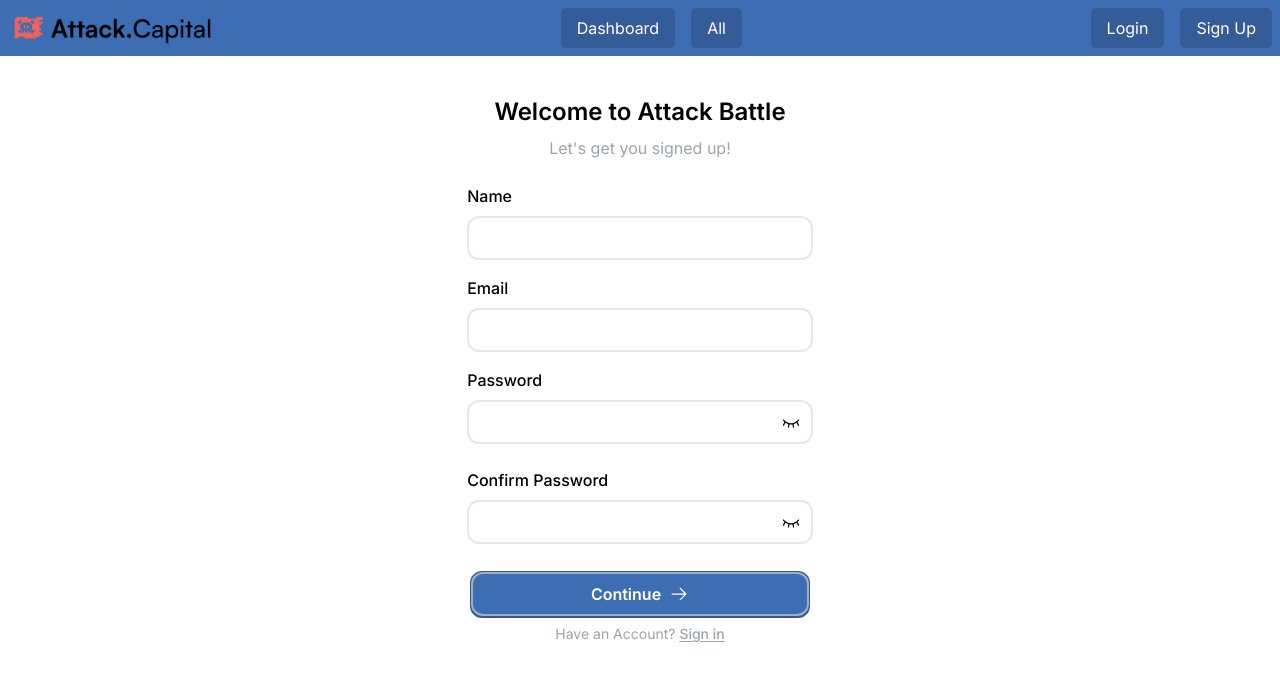
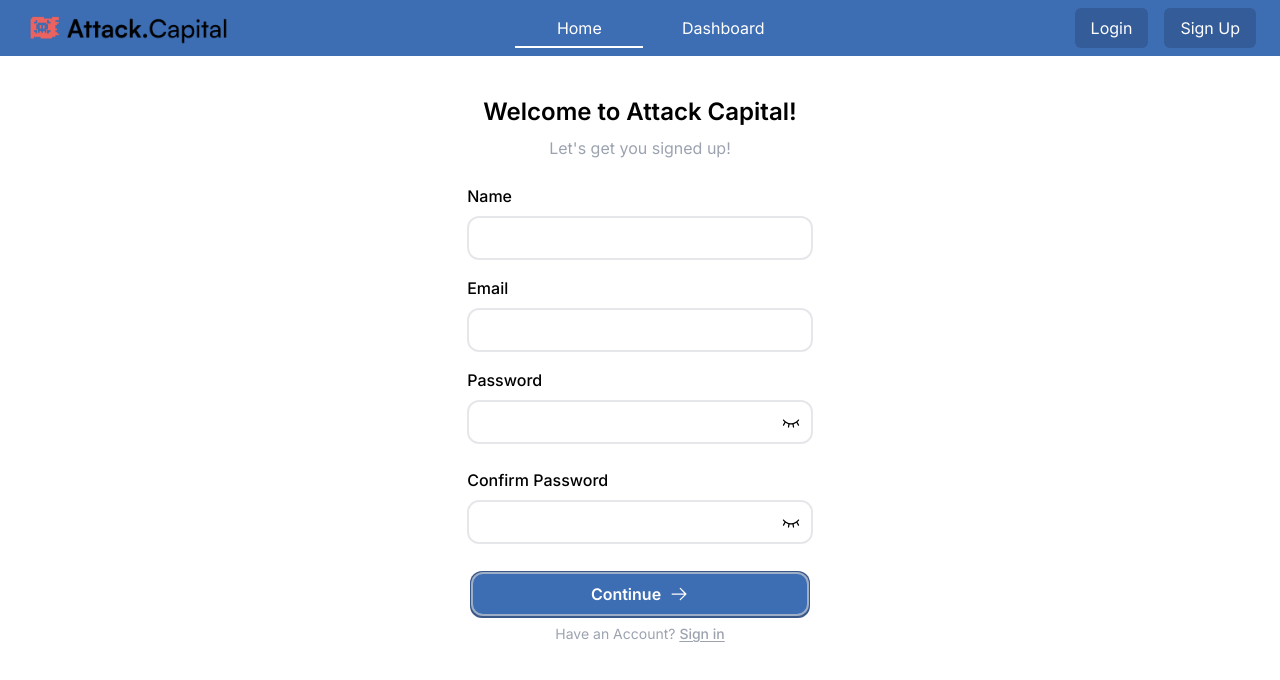
Before and after one commit to woaitsAryan/attack-battle-task, a Next.js app in the folder frontend/: page /signup in a window 1280 px wide. Shown: the top 680 px of the page. Built offline with nearby package versions, Linux system fonts and the light colour scheme; no server answers.

Commit message:
fix: css changes

```diff
--- a/frontend/app/components/Navbar.tsx
+++ b/frontend/app/components/Navbar.tsx
@@ -16,17 +16,18 @@ const Navbar = () => {
             setUsername('')
         }
     }, [])
-
+    const [menubtn, setmenubtn] = useState(0);
     return (
-        <nav className="flex justify-between items-center p-2 bg-[#3D6DB3] text-white">
+        <nav className="flex justify-between items-center p-2 bg-[#3D6DB3]  text-white px-6">
             <Image src="/logo.png" alt="logo" height={32} width={204} />
-            <div className="flex gap-4">
-                <Link href="/dashboard" className="py-2 px-4 rounded-md bg-[#345C98] hover:bg-[#2D5185] active:bg-[#395887]">Dashboard</Link>
-                <Link href="/" className="py-2 px-4 rounded-md bg-[#345C98] hover:bg-[#2D5185] active:bg-[#395887]">All</Link>
+            <div className="flex gap-4 relative">
+                <div className={`w-32 h-[2px] bg-white absolute bottom-0 left-0 ${menubtn === 0 ? "" : "translate-x-[110%]"} transition-all duration-200 ease-linear`}></div>
+                <Link href="/" className="py-2 px-4 rounded-md w-32 text-center" onClick={() => setmenubtn(1)}>Home</Link>
+                <Link href="/dashboard" className="py-2 px-4 rounded-md  w-32 text-center" onClick={() => setmenubtn(0)}>Dashboard</Link>
             </div>
             <div className="flex gap-4">
                 {username ? (
-                    <span>Welcome, {username}</span>
+                    <span>Welcome, <span className='font-bold'>{username}</span></span>
                 ) : (
                     <>
                         <Link href="/login" className="py-2 px-4 rounded-md bg-[#345C98] hover:bg-[#2D5185] active:bg-[#395887]">Login</Link>
--- a/frontend/app/components/postCard.tsx
+++ b/frontend/app/components/postCard.tsx
@@ -4,14 +4,15 @@ import truncate from '../../lib/trunacate';
 
 interface Props {
     post: PostType;
+    type?:string;
 }
 
 const PostCard = (props: Props) => {
     return (
-        <div className="w-full relative overflow-clip bg-white dark:bg-transparent font-primary flex flex-col gap-1 rounded-lg dark:rounded-none text-black border-gray-300 border-[1px] dark:border-x-0 dark:border-t-0 dark:border-dark_primary_btn dark:border-b-0 p-4 max-md:p-2">
-            <div className="text-xl font-semibold">{truncate(props.post.title, 30)}</div>
-            <div className="text-gray-400">{truncate(props.post.content, 50)}</div>
-            <div className = "flex flex-row justify-between">
+        <div className={`${props.type ? "w-full" : "w-[45%]"} relative overflow-clip bg-white hover:bg-gray-100  dark:bg-transparent font-primary flex flex-col gap-1 rounded-lg dark:rounded-none text-black border-gray-300 border-b-[1px]  p-4 max-md:p-2`}>
+            <div className="text-xl font-semibold">{truncate(props.post.title, 50)}</div>
+            <div className="text-gray-400 text-sm">{truncate(props.post.content, 200)}</div>
+            <div className = "flex flex-row justify-between mt-4">
                 <div className="text-sm text-gray-500">{new Date(props.post.createdAt).toLocaleDateString()}</div>
                 <div className="text-sm text-gray-500">{props.post.authorId.name}</div>
             </div>
--- a/frontend/app/dashboard/page.tsx
+++ b/frontend/app/dashboard/page.tsx
@@ -32,7 +32,6 @@ const Dashboard = () => {
             backend.get(`/posts?author=${userID}&page=1&limit=10`)
                 .then((res) => {
                     const postData = res.data.posts as PostType[]
-                    console.log(postData)
                     if (postData.length === 0) {
                         Toaster.stopLoad(toaster, "No posts found", 0);
                         return;
@@ -81,10 +80,10 @@ const Dashboard = () => {
                         <div className="text-2xl font-semibold">Dashboard </div>
                         <div className="text-gray-400">Here are your posts</div>
                     </div>
-                    <div className="w-full flex flex-col gap-4">
+                    <div className="w-full flex gap-4 flex-wrap">
                         <Suspense fallback={<PostCardSkeleton />}>
                             {posts.map((post, index) => (
-                                <PostCard key={index} post={post} />
+                                <PostCard key={index} post={post} type="dashboard"/>
                             ))}
                         </Suspense>
                     </div>
--- a/frontend/app/layout.tsx
+++ b/frontend/app/layout.tsx
@@ -4,12 +4,12 @@ import "./globals.css";
 import { ToastContainer } from "react-toastify";
 import 'react-toastify/dist/ReactToastify.css';
 import Navbar from "./components/Navbar";
-
+import NextTopLoader from 'nextjs-toploader';
 const inter = Inter({ subsets: ["latin"] });
 
 export const metadata: Metadata = {
-  title: "Attack battle task",
-  description: "This is my task submission for Attack Battle Company",
+  title: "Attack Capital task",
+  description: "This is my task submission for Attack Capital Company",
 };
 
 export default function RootLayout({
@@ -20,6 +20,7 @@ export default function RootLayout({
   return (
     <html lang="en">
       <body className={inter.className}>
+      <NextTopLoader />
         <ToastContainer />
         <Navbar/>
         {children}
--- a/frontend/app/page.tsx
+++ b/frontend/app/page.tsx
@@ -6,12 +6,13 @@ const MainPage = async () => {
 
     return (
         <main className="h-full flex flex-col justify-center items-center w-full">
-            <div className="w-[70%] max-lg:w-full h-full min-h-screen font-primary py-8 px-8 flex flex-col justify-center items-center">
-                <div className="w-3/5 max-md:w-full flex flex-col items-center gap-6">
+            <div className="w-[70%] max-lg:w-full h-full min-h-screen font-primary  py-8 px-8 flex flex-col justify-center items-center">
+                <div className="w-full max-md:w-full flex flex-col items-center gap-6">
+                    <div className="w-[1px] bg-gray-300 absolute left-1/2 -translate-x-1/2 h-[85%] mt-20"></div>
                     <div className="flex flex-col gap-2 text-center">
-                        <div className="text-2xl font-semibold">All blog posts</div>
+                        <div className="text-2xl font-semibold">All Blog posts</div>
                     </div>
-                    <div className="w-full flex flex-col gap-4">
+                    <div className="w-full flex flex-wrap justify-between">
                         {posts.map((post, index) => (
                             <PostCard key={index} post={post} />
                         ))}
--- a/frontend/app/signup/page.tsx
+++ b/frontend/app/signup/page.tsx
@@ -75,7 +75,7 @@ const Login = () => {
             <div className="w-[50%] max-lg:w-full font-primary py-8 px-8 flex flex-col justify-center items-center translate-y-2">
                 <form onSubmit={handleSubmit} className="w-3/5 max-md:w-full flex flex-col items-center gap-6">
                     <div className="flex flex-col gap-2 text-center">
-                        <div className="text-2xl font-semibold">Welcome to Attack Battle</div>
+                        <div className="text-2xl font-semibold">Welcome to Attack Capital!</div>
                         <div className="text-gray-400">Let&apos;s get you signed up!</div>
                     </div>
                     <div className="w-full flex flex-col gap-4">
--- a/frontend/compose.yaml
+++ b/frontend/compose.yaml
@@ -1,7 +1,7 @@
 version: '3.8'
 
 services:
-  attack-battle-frontend:
+  attack-capital-frontend:
     build:
       context: .
       dockerfile: Dockerfile
--- a/frontend/lib/toast.ts
+++ b/frontend/lib/toast.ts
@@ -3,8 +3,8 @@ import { Id, ToastOptions, UpdateOptions, toast } from 'react-toastify';
 class Toaster {
   //TODO add different ids to toasters
   static toastSettings: ToastOptions = {
-    position: 'top-center',
-    autoClose: 1000,
+    position: 'bottom-right',
+    autoClose: 2500,
     hideProgressBar: false,
     closeOnClick: true,
     pauseOnHover: false,
```
